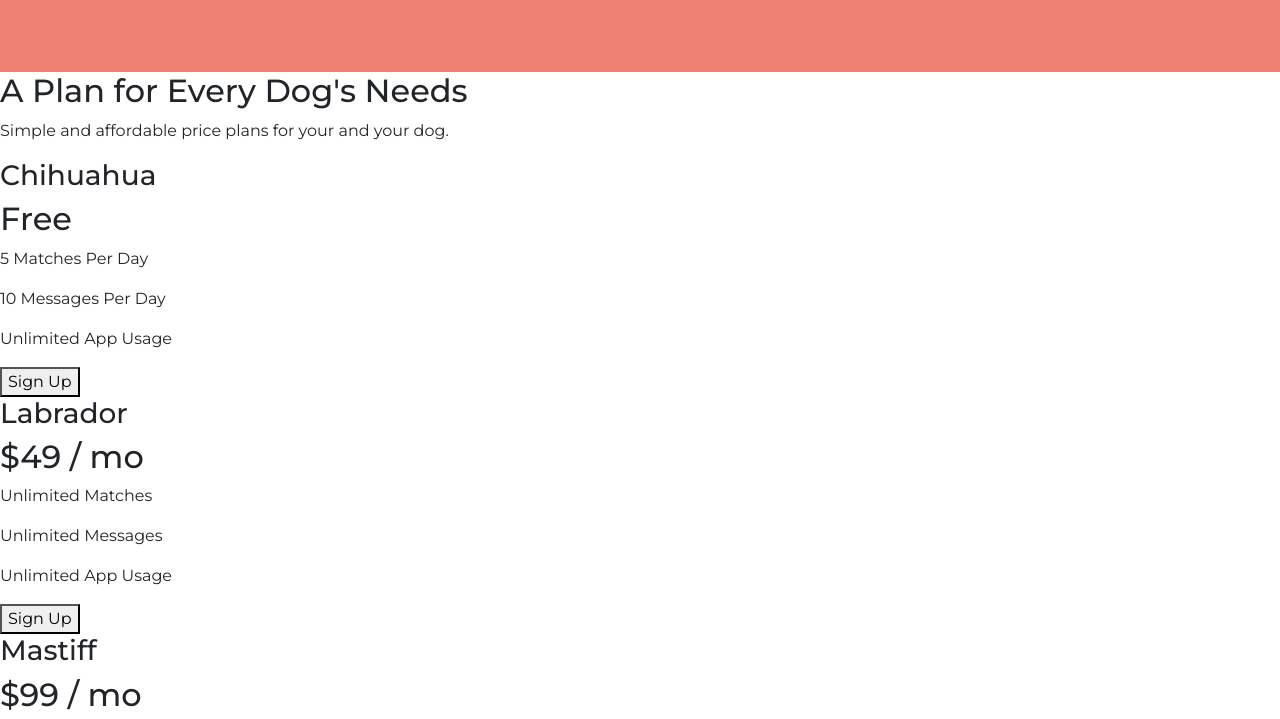
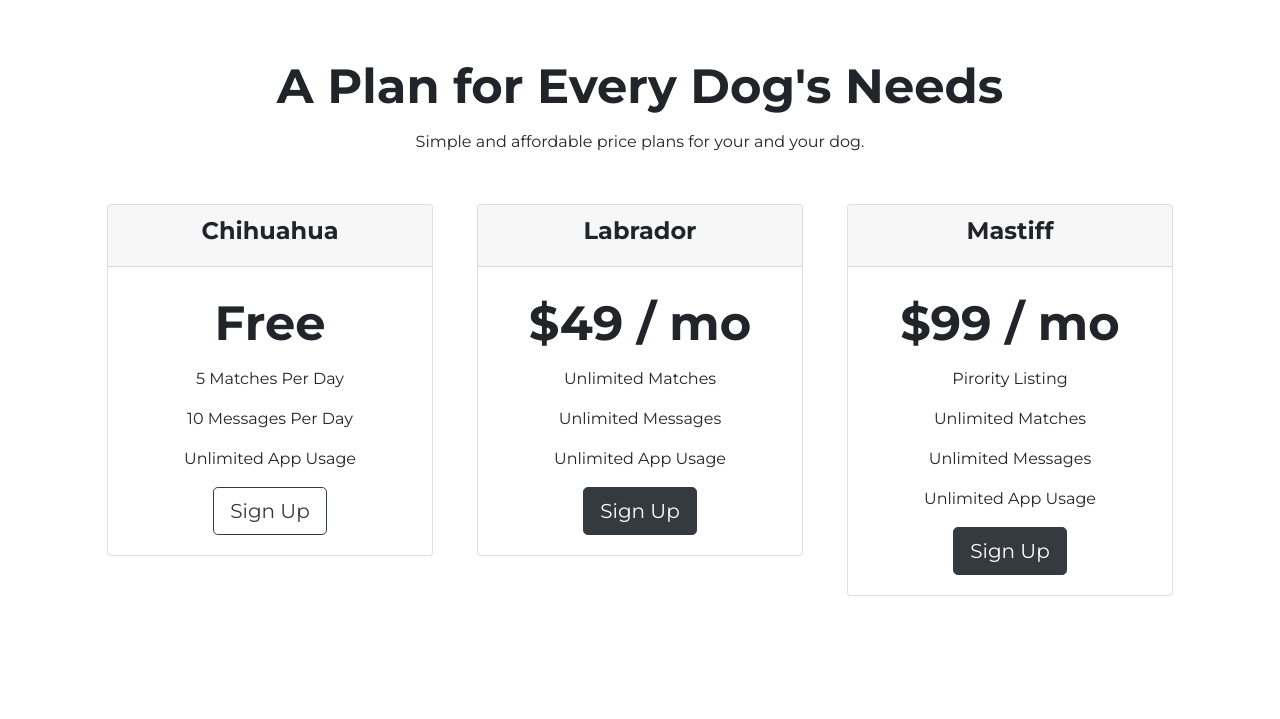
Before and after one commit to jonathanlop82/tindong-bootstrap, a plain HTML site: page index.html in a window 1280 px wide. Shown: the part 1817-2536 px from the top of the page. Drawn offline with nearby package versions, Linux system fonts and the light colour scheme.

Commit message:
Update the section prices

```diff
--- a/css/styles.css
+++ b/css/styles.css
@@ -3,10 +3,10 @@ body {
 }
 
 
-
 #title {
     background-color: #ff4c68;
     color: white;
+    width: auto;
 }
 
 h1 {
@@ -17,7 +17,7 @@ h1 {
     }
 
 .container-fluid {
-    padding: 3% 15%;
+    padding: 3% 15% 7%;
 }
 
 /* Navigation Bar */
@@ -51,11 +51,15 @@ h1 {
 .title-image {
     width: 60%;
     transform: rotate(25deg);
+    position: absolute;
+    right: 30%
 }
 
 /* Features  */
 #features {
     padding: 7% 15%;
+    background-color: white;
+    position: relative;
 }
 
 .features-list {
@@ -63,7 +67,7 @@ h1 {
     padding: 4.5%;
 }
 
-.features-list h3 {
+h3 {
     font-family: 'Montserrat';
     font-weight: bold;
     font-size: 1.5rem;
@@ -92,7 +96,7 @@ h1 {
     color: white;
 }
 
-#testimonials h2 {
+h2 {
     font-family: 'Montserrat';
     font-weight: bold;
     font-size: 3rem;
@@ -118,3 +122,14 @@ h1 {
     width: 15%;
     margin: 20px 20px 50px;
 }
+
+/* Pricing */
+
+#pricing {
+    padding: 100px;
+    text-align: center;
+}
+
+.pricing-column {
+    padding: 3% 2%;
+}
--- a/index.html
+++ b/index.html
@@ -74,6 +74,7 @@
 
 
     </section>
+
 
 
     <!-- Features -->
@@ -159,30 +160,54 @@
       <h2>A Plan for Every Dog's Needs</h2>
       <p>Simple and affordable price plans for your and your dog.</p>
 
-
+      <div class="row">
+        <div class="pricing-column col-lg-4 col-md-6">
+          <div class="card">
+            <div class="card-header">
               <h3>Chihuahua</h3>
+            </div>
+            <div class="card-body">
               <h2>Free</h2>
               <p>5 Matches Per Day</p>
               <p>10 Messages Per Day</p>
               <p>Unlimited App Usage</p>
-    <button type="button">Sign Up</button>
+              <button type="button" class="btn btn-outline-dark btn-lg">Sign Up</button>
+            </div>
+          </div>
+        </div>
 
-
+        <div class="pricing-column col-lg-4 col-md-6">
+          <div class="card">
+            <div class="card-header">
               <h3>Labrador</h3>
+            </div>
+            <div class="card-body">
               <h2>$49 / mo</h2>
               <p>Unlimited Matches</p>
               <p>Unlimited Messages</p>
               <p>Unlimited App Usage</p>
-    <button type="button">Sign Up</button>
+              <button type="button" class="btn btn-dark btn-lg">Sign Up</button>
+            </div>
+          </div>
+        </div>
 
-
+        <div class="pricing-column col-lg-4 col-md-6">
+          <div class="card">
+            <div class="card-header">
               <h3>Mastiff</h3>
+            </div>
+            <div class="card-body">
               <h2>$99 / mo</h2>
               <p>Pirority Listing</p>
               <p>Unlimited Matches</p>
               <p>Unlimited Messages</p>
               <p>Unlimited App Usage</p>
-    <button type="button">Sign Up</button>
+              <button type="button" class="btn btn-dark btn-lg">Sign Up</button>
+            </div>
+          </div>
+        </div>
+
+
 
     </section>
 
@@ -207,6 +232,12 @@
     </footer>
 
 
+
+
+
+
+
+
 </body>
 
 </html>
```
Lines whose indentation alone changed are shown as unchanged.
